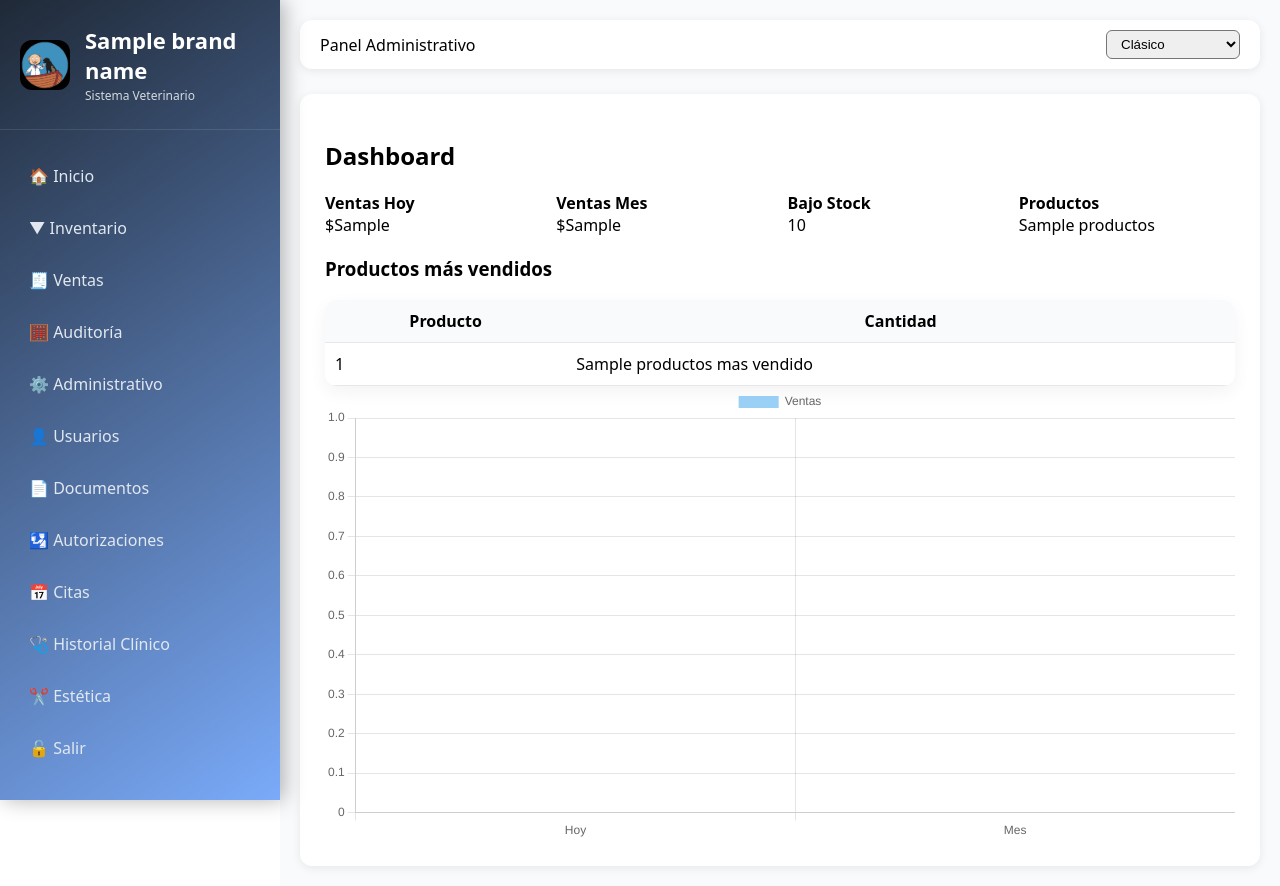
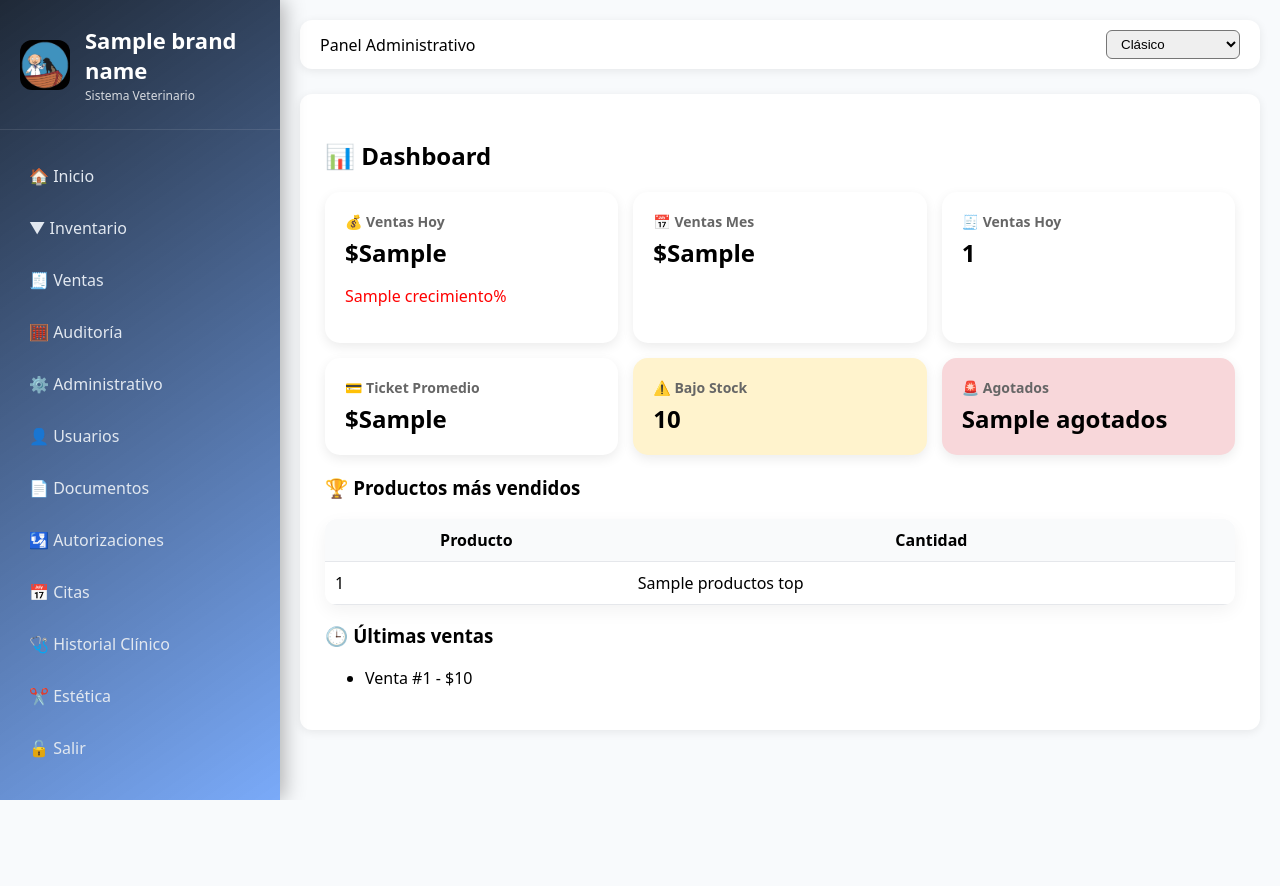
Before and after one commit to elarcadecharly2026/el-arca-veterinaria, a Python web app: template templates/dashboard.html in a window 1280 px wide. After the commit the page ends 800 px from the top, so only its background shows below. Run offline with Jinja, Linux system fonts and the light colour scheme; the template is opened without the code that fills it: most values are stand-ins (such as "Sample title", 1, 10 or a date in 2020).

Commit message:
Add files via upload

```diff
--- a/templates/dashboard.html
+++ b/templates/dashboard.html
@@ -1,33 +1,109 @@
 {% extends "base.html" %}
 {% block content %}
 
-<h2>Dashboard</h2>
+<h2 style="margin-bottom:20px;">📊 Dashboard</h2>
 
-<div style="display:grid;grid-template-columns:repeat(4,1fr);gap:15px;margin-bottom:20px;">
+<style>
+.grid {
+    display: grid;
+    grid-template-columns: repeat(auto-fit, minmax(220px,1fr));
+    gap: 15px;
+    margin-bottom: 20px;
+}
+.card {
+    background: #fff;
+    padding: 20px;
+    border-radius: 15px;
+    box-shadow: 0 4px 12px rgba(0,0,0,0.08);
+}
+.card h4 {
+    margin: 0;
+    font-size: 14px;
+    color: #666;
+}
+.card h2 {
+    margin: 5px 0 0;
+}
+.green { color: green; }
+.red { color: red; }
+.warning { background: #fff3cd; }
+.danger { background: #f8d7da; }
+</style>
+
+<div class="grid">
 
 <div class="card">
-    <b>Ventas Hoy</b><br>
-    ${{ ventas_hoy }}
+<h4>💰 Ventas Hoy</h4>
+<h2>${{ ventas_hoy or 0 }}</h2>
+<p class="{{ 'green' if (crecimiento or 0) >= 0 else 'red' }}">
+{{ crecimiento or 0 }}%
+</p>
 </div>
 
 <div class="card">
-    <b>Ventas Mes</b><br>
-    ${{ ventas_mes }}
+<h4>📅 Ventas Mes</h4>
+<h2>${{ ventas_mes or 0 }}</h2>
 </div>
 
 <div class="card">
-    <b>Bajo Stock</b><br>
-    {{ bajo_stock }}
+<h4>🧾 Ventas Hoy</h4>
+<h2>{{ ventas_count or 0 }}</h2>
 </div>
 
 <div class="card">
-    <b>Productos</b><br>
-    {{ productos }}
+<h4>💳 Ticket Promedio</h4>
+<h2>${{ ticket_promedio or 0 }}</h2>
+</div>
+
+<div class="card warning">
+<h4>⚠️ Bajo Stock</h4>
+<h2>{{ bajo_stock or 0 }}</h2>
+</div>
+
+<div class="card danger">
+<h4>🚨 Agotados</h4>
+<h2>{{ agotados or 0 }}</h2>
 </div>
 
 </div>
 
-<h3>Productos más vendidos</h3>
+<!-- 📈 Gráfica -->
+<script src="https://cdn.jsdelivr.net/npm/chart.js"></script>
+
+<script id="chart-data" type="application/json">
+{
+    "labels": {{ dias | default([]) | tojson }},
+    "data": {{ ventas_dias | default([]) | tojson }}
+}
+</script>
+
+<script>
+const canvas = document.getElementById('ventasChart');
+
+if (canvas) {
+    const raw = document.getElementById('chart-data').textContent;
+    const parsed = JSON.parse(raw);
+
+    const ctx = canvas.getContext('2d');
+
+    new Chart(ctx, {
+        type: 'line',
+        data: {
+            labels: parsed.labels,
+            datasets: [{
+                label: 'Ventas últimos 7 días',
+                data: parsed.data,
+                tension: 0.4
+            }]
+        }
+    });
+} else {
+    console.error("Canvas no encontrado");
+}
+</script>
+
+<!-- 🏆 Top productos -->
+<h3>🏆 Productos más vendidos</h3>
 <table class="table">
 <thead>
 <tr>
@@ -36,7 +112,7 @@
 </tr>
 </thead>
 <tbody>
-    {% for p in productos_mas_vendidos %}
+{% for p in productos_top or [] %}
 <tr>
 <td>{{ p[0] }}</td>
 <td>{{ p[1] }}</td>
@@ -45,25 +121,12 @@
 </tbody>
 </table>
 
-<canvas id="ventasChart"></canvas>
-
-<script src="https://cdn.jsdelivr.net/npm/chart.js"></script>
-<script>
-const ctx = document.getElementById('ventasChart');
-
-const ventasHoy = parseFloat("{{ ventas_hoy or 0 }}");
-const ventasMes = parseFloat("{{ ventas_mes or 0 }}");
-
-new Chart(ctx, {
-    type: 'bar',
-    data: {
-        labels: ["Hoy", "Mes"],
-        datasets: [{
-            label: "Ventas",
-            data: [ventasHoy, ventasMes]
-        }]
-    }
-});
-</script>
+<!-- 🕒 Últimas ventas -->
+<h3>🕒 Últimas ventas</h3>
+<ul>
+{% for v in ventas_recientes or [] %}
+<li>Venta #{{ v.id }} - ${{ v.total }}</li>
+{% endfor %}
+</ul>
 
 {% endblock %}
```
Lines whose indentation alone changed are shown as unchanged.
